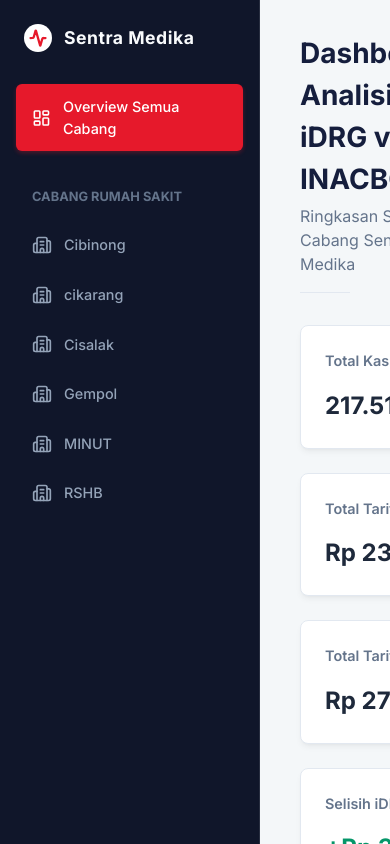
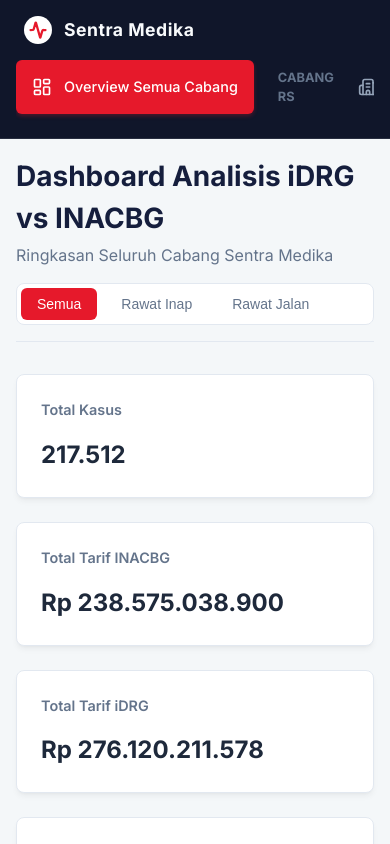
Before and after one commit to jamkesfktp/sentramedika, a React (Vite) app: page / in a window 390 px wide. Shown: the top 844 px of the page. Built offline with nearby package versions, Linux system fonts and the light colour scheme.

Commit message:
Make dashboard mobile friendly

```diff
--- a/src/App.jsx
+++ b/src/App.jsx
@@ -58,7 +58,7 @@ const App = () => {
               {selected === 'All' ? 'Ringkasan Seluruh Cabang Sentra Medika' : `Detail Analisis Cabang ${selected}`}
             </p>
           </div>
-          <div style={{ display: 'flex', gap: '0.5rem', background: 'var(--bg-card)', padding: '0.25rem', borderRadius: '8px', border: '1px solid var(--border-color)' }}>
+          <div className="header-filters" style={{ display: 'flex', gap: '0.5rem', background: 'var(--bg-card)', padding: '0.25rem', borderRadius: '8px', border: '1px solid var(--border-color)' }}>
             {['All', '1', '2'].map((f) => (
               <button
                 key={f}
--- a/src/components/Sidebar.jsx
+++ b/src/components/Sidebar.jsx
@@ -9,13 +9,14 @@ const Sidebar = ({ hospitals, selectedHospital, onSelect }) => {
         Sentra Medika
       </div>
 
+      <div className="sidebar-nav-scroll">
         <div className="nav-item" onClick={() => onSelect('All')} className={`nav-item ${selectedHospital === 'All' ? 'active' : ''}`}>
           <LayoutDashboard size={20} />
           Overview Semua Cabang
         </div>
 
-      <div style={{ marginTop: '2rem', marginBottom: '1rem', paddingLeft: '1rem', fontSize: '0.8rem', textTransform: 'uppercase', color: 'var(--text-muted)', fontWeight: '700' }}>
-        Cabang Rumah Sakit
+        <div style={{ display: 'flex', alignItems: 'center', marginTop: '0.5rem', marginBottom: '0.5rem', paddingLeft: '1rem', fontSize: '0.8rem', textTransform: 'uppercase', color: 'var(--text-muted)', fontWeight: '700' }}>
+          Cabang RS
         </div>
 
         {hospitals.map(hosp => (
@@ -29,6 +30,7 @@ const Sidebar = ({ hospitals, selectedHospital, onSelect }) => {
           </div>
         ))}
       </div>
+    </div>
   );
 };
 
--- a/src/index.css
+++ b/src/index.css
@@ -194,3 +194,63 @@ tr:hover td {
   width: 100%;
   height: 400px;
 }
+
+/* Mobile Responsiveness */
+@media (max-width: 768px) {
+  .app-container {
+    flex-direction: column;
+    overflow-y: auto;
+    height: auto;
+  }
+
+  .sidebar {
+    width: 100%;
+    border-right: none;
+    border-bottom: 1px solid var(--border-sidebar);
+    padding: 1rem;
+    position: sticky;
+    top: 0;
+    z-index: 100;
+  }
+
+  .sidebar-title {
+    margin-bottom: 1rem;
+  }
+
+  .sidebar-nav-scroll {
+    display: flex;
+    overflow-x: auto;
+    gap: 0.5rem;
+    padding-bottom: 0.5rem;
+  }
+
+  .nav-item {
+    white-space: nowrap;
+    margin-bottom: 0;
+  }
+
+  .main-content {
+    padding: 1rem;
+    overflow-y: visible;
+  }
+
+  .header {
+    flex-direction: column;
+    align-items: flex-start;
+    gap: 1rem;
+  }
+
+  .header-filters {
+    width: 100%;
+    overflow-x: auto;
+    justify-content: flex-start;
+  }
+
+  .stats-grid {
+    grid-template-columns: 1fr;
+  }
+
+  .chart-wrapper {
+    height: 300px;
+  }
+}
```
Lines whose indentation alone changed are shown as unchanged.
